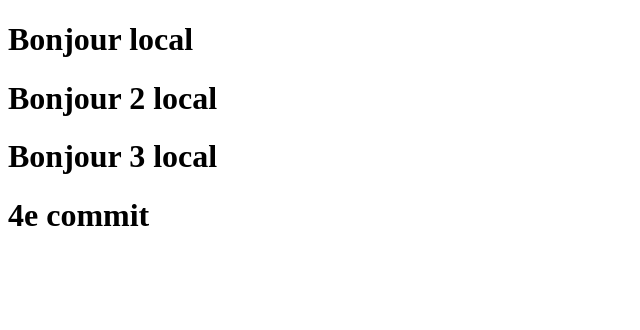
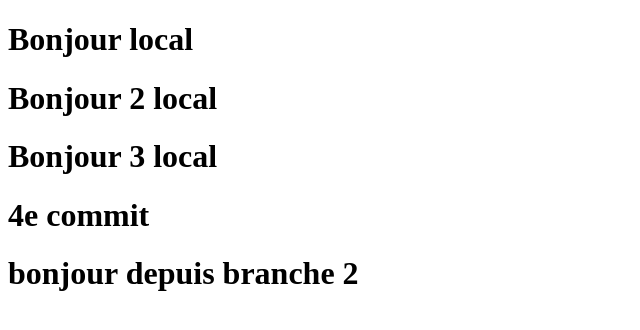
Before and after one commit to hgayssant/1509, a plain HTML site: page index.html in a window 1280 px wide. Shown: the whole page, without its empty margins (0-640 px from the left). Drawn offline with Linux system fonts and the light colour scheme.

Commit message:
modification depuis branche 2

```diff
--- a/index.html
+++ b/index.html
@@ -9,5 +9,6 @@
     <h1>Bonjour 2 local</h1>
     <h1>Bonjour 3 local</h1>
     <h1>4e commit</h1>
+    <h1>bonjour depuis branche 2</h1>
 </body>
 </html>
```
